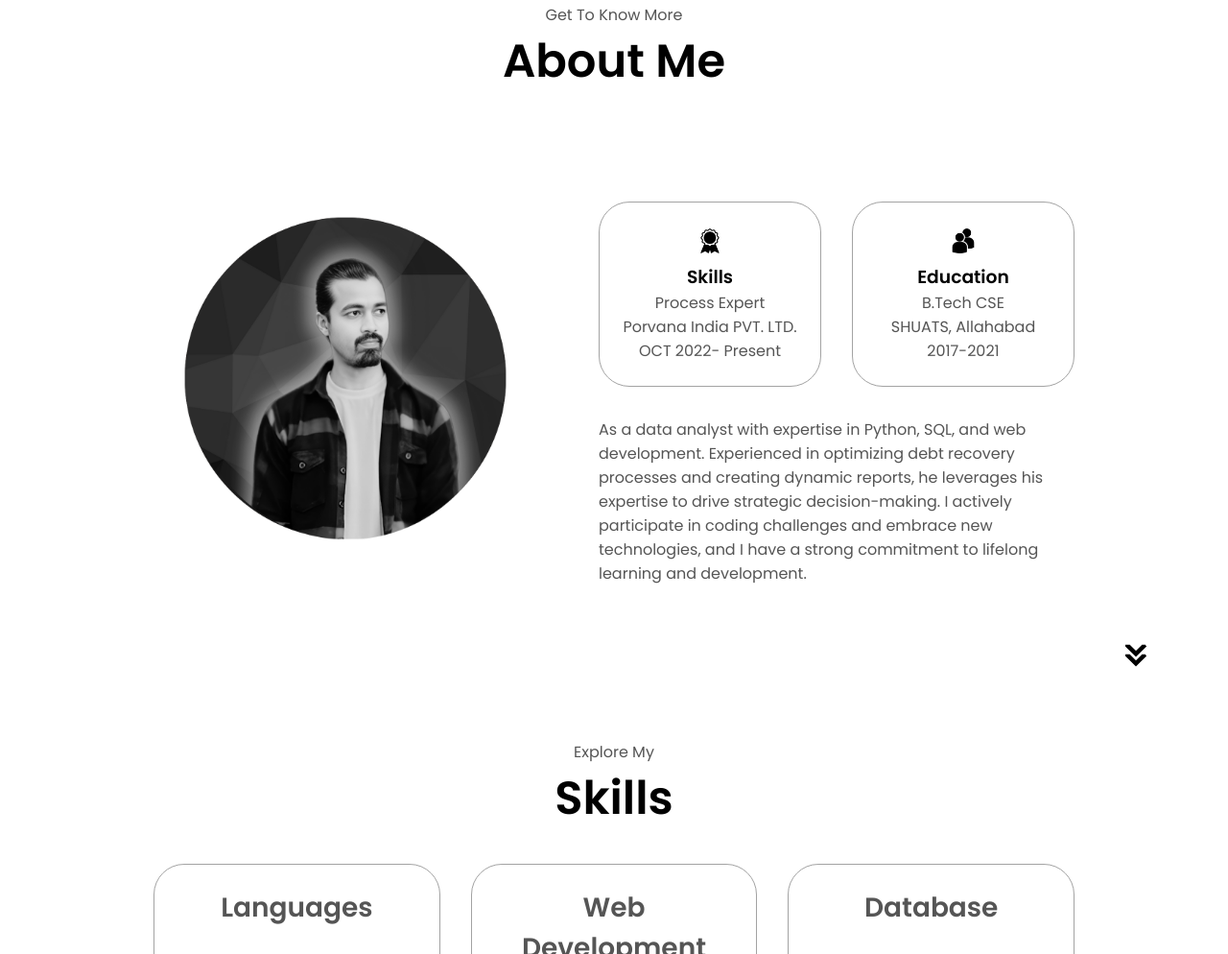
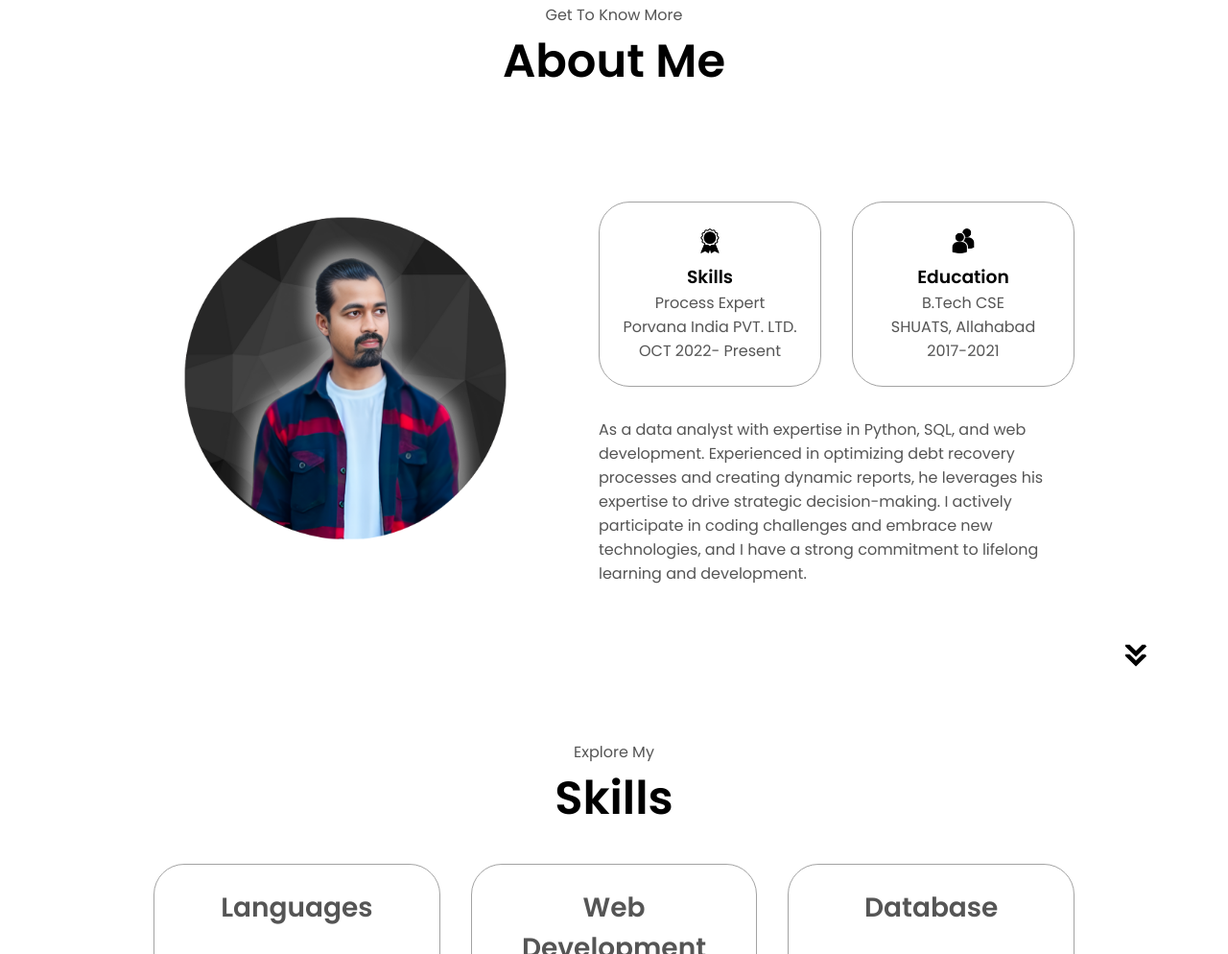
Before and after one commit to Kush1006/My_Portfolio, a plain HTML site: page index.html in a window 1280 px wide. Shown: the part 925-1919 px from the top of the page at 96% size. Drawn offline with Linux system fonts and the light colour scheme.

Commit message:
Update index.html

```diff
--- a/index.html
+++ b/index.html
@@ -77,8 +77,7 @@
       <h1 class="title">About Me</h1>
       <div class="section-container">
         <div class="section__pic-container">
-          <img
-            src="Kush_Portfolio_1/Kush_Profolio_1/assets/kush2.png"
+           <img src="Kush_Portfolio_1/Kush_Profolio_1/assets/kush1.png"
             alt="Profile picture"
             class="about-pic"
           />
```
